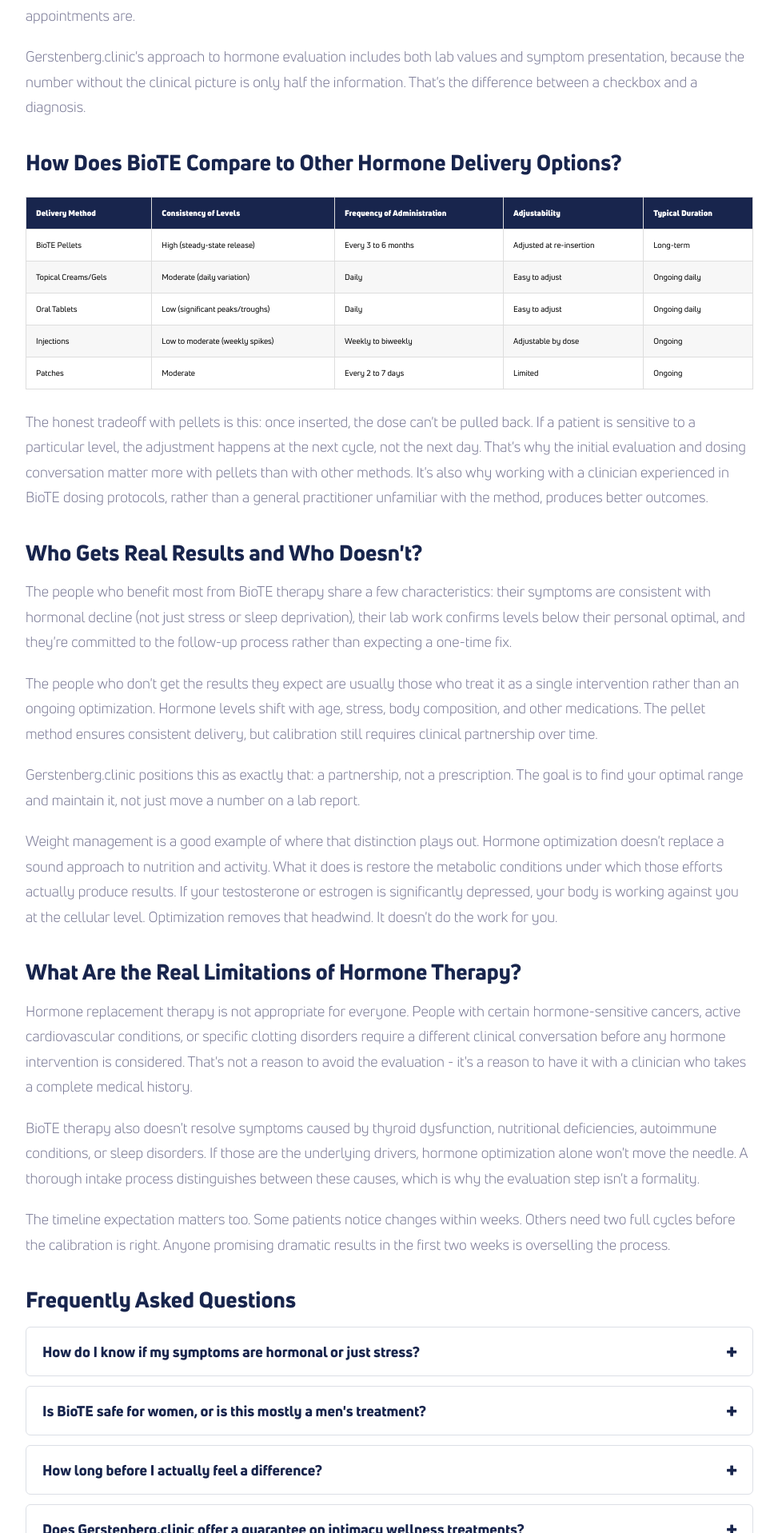
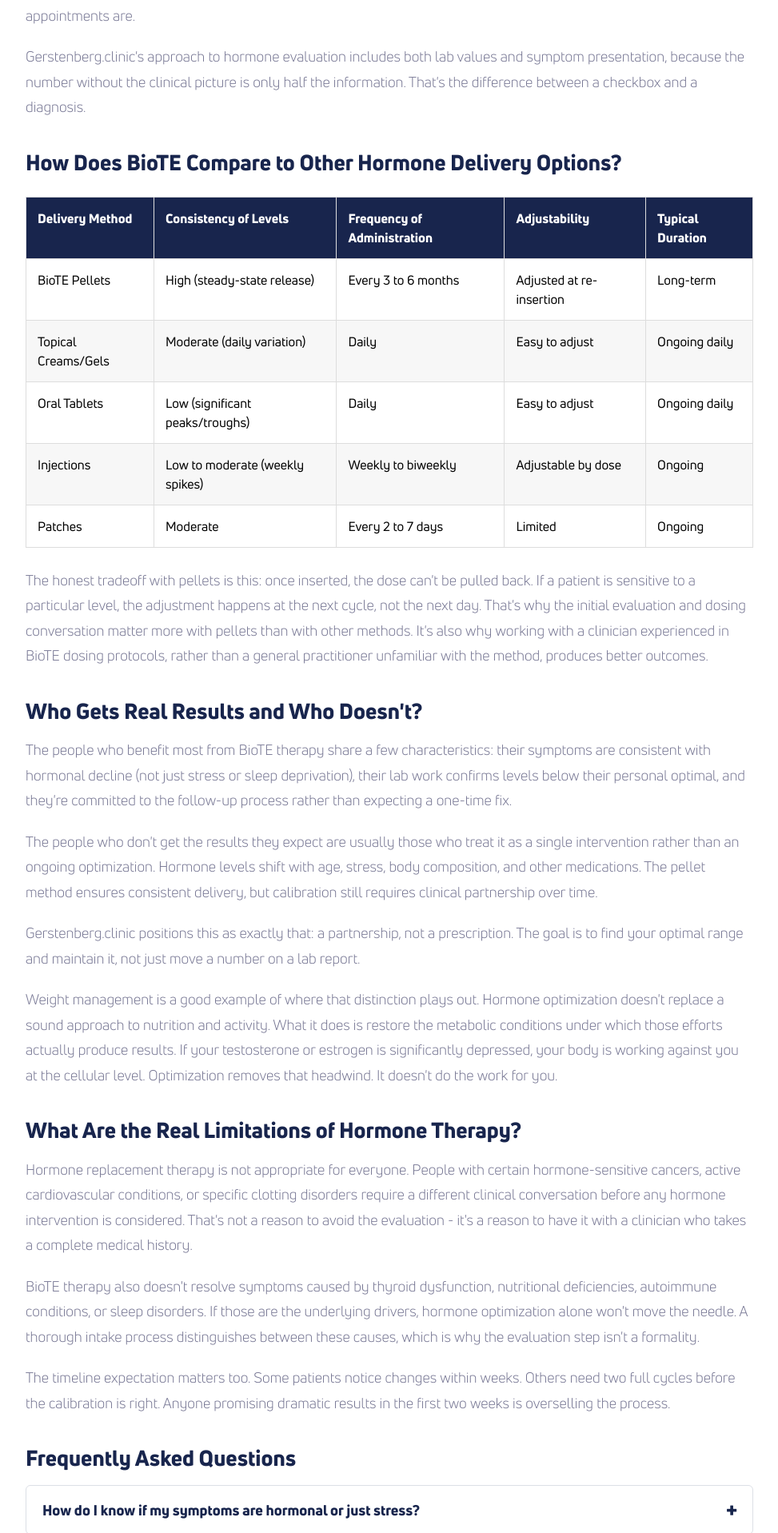
Before and after one commit to theneverwoods/gerstenberg.clinic, a Jekyll site: the page built from blog/is-biote-hormone-therapy-the-right-fix-for-fatigue-weight-gain-and-low-libido-or-just-another-shortcut.html, in a window 1280 px wide. Shown: the part 3254-5171 px from the top of the page at 80% size, without its empty margins (153-1126 px from the left). Built offline with Jekyll 4.4.1, drawn with Linux system fonts in a browser that asks for light colours; a script that is not in the unit is left out.

Commit message:
Update is-biote-hormone-therapy-the-right-fix-for-fatigue-weight-gain-and-low-libido-or-just-another-shortcut.html

```diff
--- a/blog/is-biote-hormone-therapy-the-right-fix-for-fatigue-weight-gain-and-low-libido-or-just-another-shortcut.html
+++ b/blog/is-biote-hormone-therapy-the-right-fix-for-fatigue-weight-gain-and-low-libido-or-just-another-shortcut.html
@@ -56,21 +56,21 @@ redirect_from:
 }
 
 .blog-table-wrapper {
+    width: 100%;
     overflow-x: auto;
     margin: 25px 0;
-    -webkit-overflow-scrolling: touch;
 }
 
 .blog-comparison-table {
     width: 100%;
-    min-width: 700px;
     border-collapse: collapse;
+    font-size: 16px;
 }
 
 .blog-comparison-table th,
 .blog-comparison-table td {
     border: 1px solid #ddd;
-    padding: 12px;
+    padding: 14px;
     text-align: left;
     vertical-align: top;
     line-height: 1.5;
@@ -78,7 +78,8 @@ redirect_from:
 
 .blog-comparison-table th {
     background: #18254d;
-    color: #fff;
+    color: white;
+    font-weight: 600;
 }
 
 .blog-comparison-table tbody tr:nth-child(even) {
@@ -164,6 +165,10 @@ redirect_from:
 
     .blog-faq summary {
         font-size: 16px;
+    }
+
+    .blog-comparison-table {
+        font-size: 14px;
     }
 }
 </style>
```
